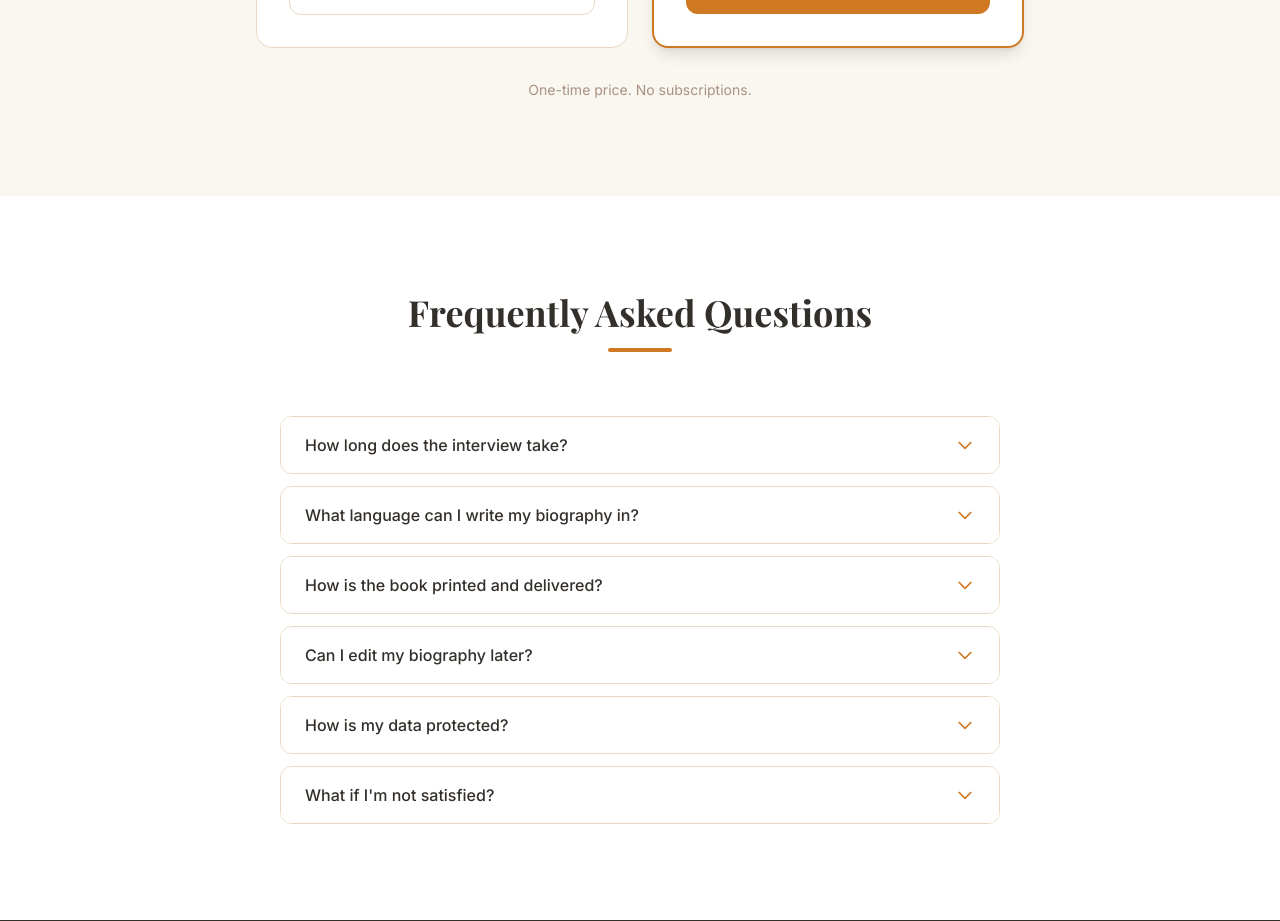
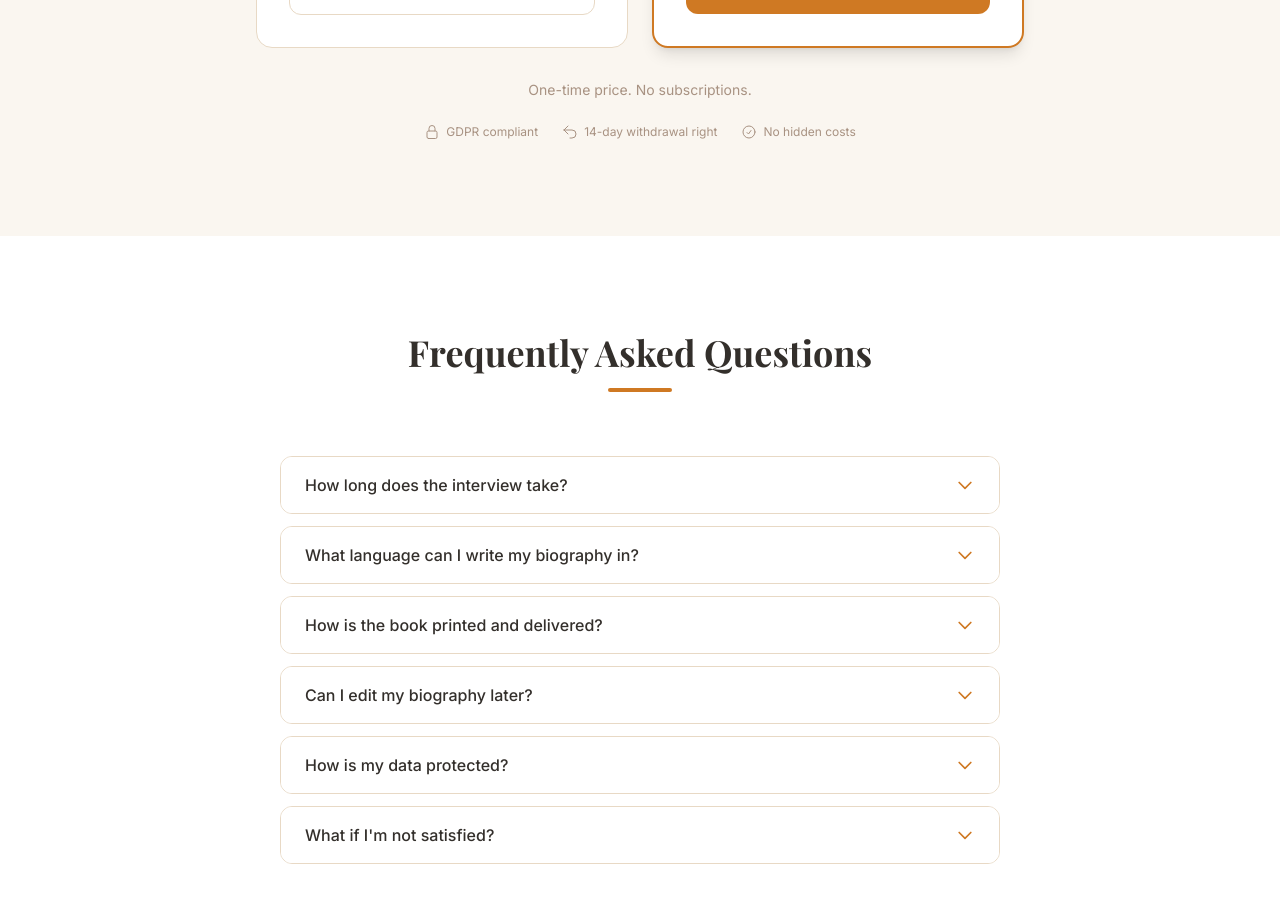
Before and after one commit to zeitgeist-stuco/ur-book-website, a Next.js app: page /en in a window 1280 px wide. Shown: the part 1800-2721 px from the top of the page. Built offline with nearby package versions, Linux system fonts and the light colour scheme; a web font is replaced by a local one.

Commit message:
feat: add trust badges to Pricing section

```diff
--- a/src/components/Pricing.tsx
+++ b/src/components/Pricing.tsx
@@ -75,6 +75,27 @@ export function Pricing() {
         </div>
 
         <p className="text-center text-sm text-[#A89282] mt-8">{t('note')}</p>
+
+        <div className="flex flex-wrap justify-center gap-6 mt-6">
+          <div className="flex items-center gap-1.5 text-xs text-[#A89282]">
+            <svg className="w-4 h-4 flex-shrink-0" fill="none" viewBox="0 0 24 24" stroke="currentColor" strokeWidth={1.5}>
+              <path strokeLinecap="round" strokeLinejoin="round" d="M16.5 10.5V6.75a4.5 4.5 0 10-9 0v3.75m-.75 11.25h10.5a2.25 2.25 0 002.25-2.25v-6.75a2.25 2.25 0 00-2.25-2.25H6.75a2.25 2.25 0 00-2.25 2.25v6.75a2.25 2.25 0 002.25 2.25z" />
+            </svg>
+            {t('badge1')}
+          </div>
+          <div className="flex items-center gap-1.5 text-xs text-[#A89282]">
+            <svg className="w-4 h-4 flex-shrink-0" fill="none" viewBox="0 0 24 24" stroke="currentColor" strokeWidth={1.5}>
+              <path strokeLinecap="round" strokeLinejoin="round" d="M9 15L3 9m0 0l6-6M3 9h12a6 6 0 010 12h-3" />
+            </svg>
+            {t('badge2')}
+          </div>
+          <div className="flex items-center gap-1.5 text-xs text-[#A89282]">
+            <svg className="w-4 h-4 flex-shrink-0" fill="none" viewBox="0 0 24 24" stroke="currentColor" strokeWidth={1.5}>
+              <path strokeLinecap="round" strokeLinejoin="round" d="M9 12.75L11.25 15 15 9.75M21 12a9 9 0 11-18 0 9 9 0 0118 0z" />
+            </svg>
+            {t('badge3')}
+          </div>
+        </div>
       </div>
     </section>
   )
```
